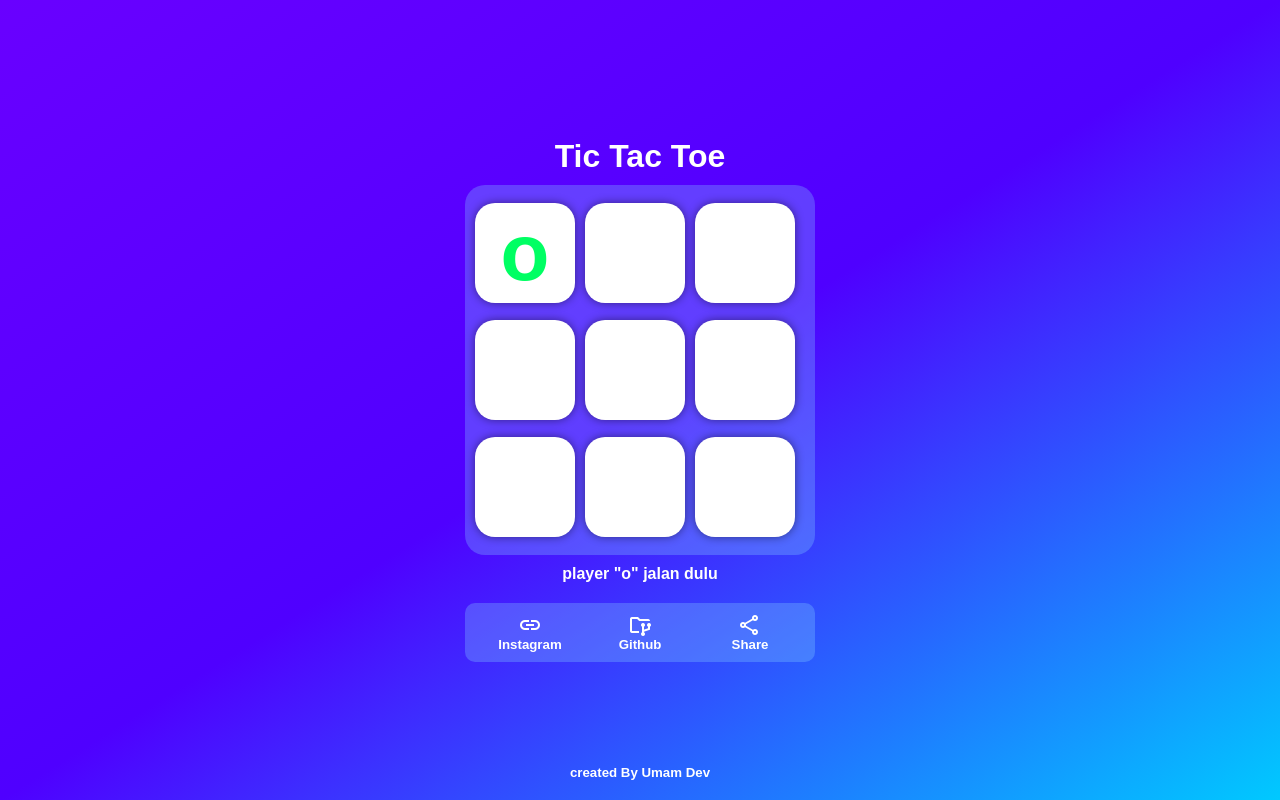
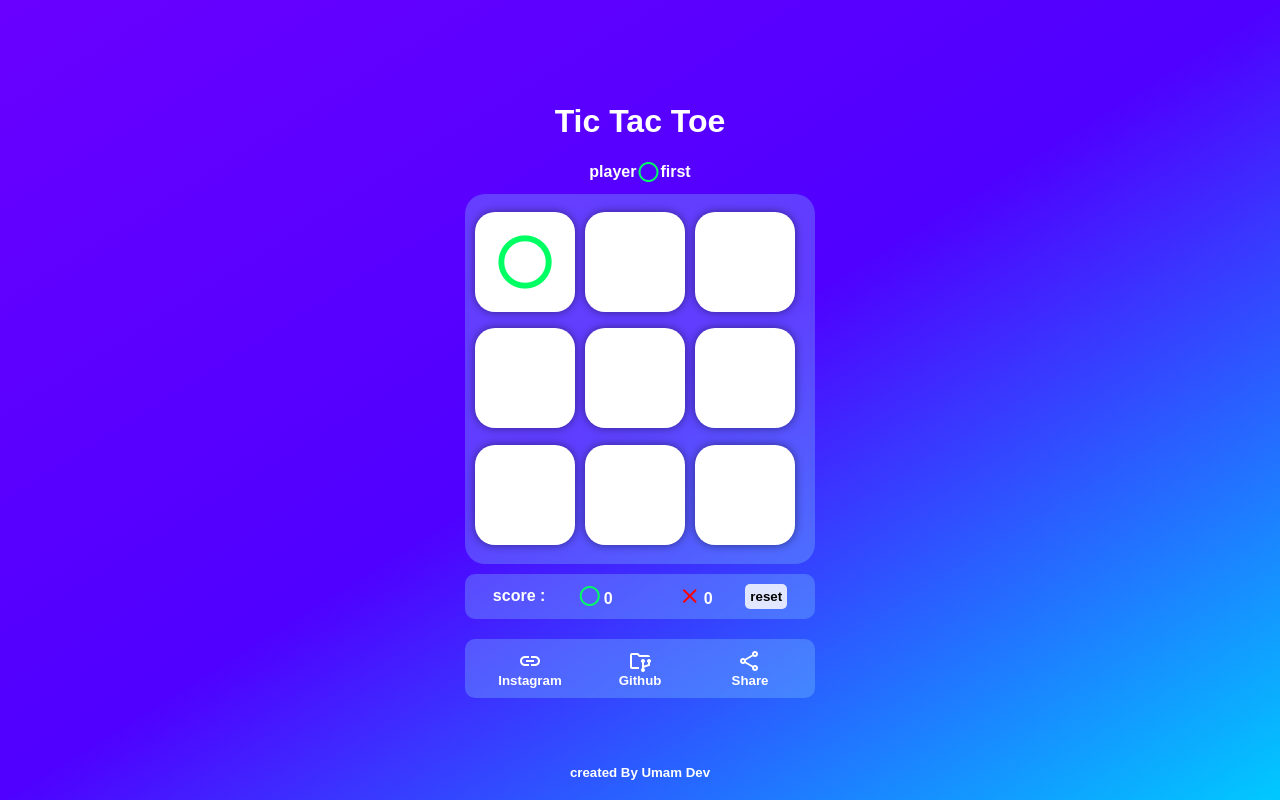
Before and after one commit to UmamDev/Tic-Tac-Toe-Game, a plain HTML site: page index.html in a window 1280 px wide. Both pictures are taken after a click on the item 525 px from the left and 253 px from the top of the page. Drawn offline with nearby package versions, Linux system fonts and the light colour scheme; some packages are replaced by stand-ins of ours; a script that the page names is missing.

Commit message:
New Update

```diff
--- a/index.html
+++ b/index.html
@@ -19,6 +19,11 @@
 
     <h1 class="title">Tic Tac Toe</h1>
 
+    <!-- notif -->
+    <div class="notif">
+      <h4 class="firstPlayer" id="firstPlayer">player "o" first</h4>
+    </div>
+
     <!-- game container -->
     <div class="game-container">
       <ul id="items">
@@ -34,10 +39,25 @@
       </ul>
     </div>
 
-    <!-- win notif -->
-    <div class="notif">
-      <h4>player "o" jalan dulu</h4>
+    <div class="score">
+      <h4>score :</h4>
+      <ul>
+        <li>
+          <span class="material-symbols-outlined circle">
+            circle
+          </span>
+          <h4 id="oScore">0</h4>
+        </li>
+        <li>
+          <span class="material-symbols-outlined close">
+            close
+          </span>
+          <h4 id="xScore">0</h4>
+        </li>
+      </ul>
+      <button onclick="resetScore()"><h4>reset</h4></button>
     </div>
+
 
     <!-- controls -->
     <div class="controls">
--- a/main.js
+++ b/main.js
@@ -1,3 +1,4 @@
+let firstPlayer = document.getElementById("firstPlayer");
 let player = "o";
 let x = [];
 let o = [];
@@ -12,16 +13,31 @@ let winPatern = [
   [2, 4, 6]
 ];
 
+//Score
+let oScore = 0;
+let xScore = 0;
+
+firstPlayer.innerHTML = `player <span class="material-symbols-outlined circle">circle</span> first`;
+
 //move
 function move(cord){
   let pos = document.getElementById(cord);
+  let oScoreDisplay = document.getElementById("oScore");
+  let xScoreDisplay = document.getElementById("xScore");
 
+  if(pos.querySelector('*') === null){
 
     if(player == "o"){
-    pos.innerHTML = player;
+      pos.innerHTML = `
+       <span class="material-symbols-outlined">
+          circle
+       </span>
+      `;
       pos.className = "o";
       o.push(parseInt(cord));
       if(check("o")){
+        oScore++;
+        oScoreDisplay.innerText = oScore;
         Swal.fire({
           title: 'O WIN',
           text: 'WIN',
@@ -29,14 +45,27 @@ function move(cord){
           confirmButtonText: 'Back'
         });
         reset();
+        player = "x";
+        firstPlayer.innerHTML = `player <span class="material-symbols-outlined close">close</span> first`;
       }else{
         player = "x";
+        if (x.length === 3){
+          let firstMove = document.getElementById(`${x[0]}`);
+          firstMove.innerHTML = "";
+          x.shift();
+        }
       }
     }else{
-    pos.innerHTML = player;
+      pos.innerHTML = `
+        <span class="material-symbols-outlined">
+          close
+        </span>
+      `;
       pos.className = "x";
       x.push(parseInt(cord));
       if (check("x")) {
+        xScore++;
+        xScoreDisplay.innerText = xScore;
         Swal.fire({
           title: 'X',
           text: 'WIN',
@@ -44,19 +73,20 @@ function move(cord){
           confirmButtonText: 'Back'
         });
         reset();
+        player = "o";
+        firstPlayer.innerHTML = `player <span class="material-symbols-outlined circle">circle</span> first`;
       } else {
         player = "o";
+        if (o.length === 3) {
+          let firstMove = document.getElementById(`${o[0]}`);
+          firstMove.innerHTML = "";
+          o.shift();
+        }
       }
     }
 
-  if (x.length === 3 && o.length === 3) {
-    Swal.fire({
-      title: 'DRAW',
-      icon: 'warning',
-      confirmButtonText: 'Back'
-    });
-    reset();
   }
+
 }
 
 //check
@@ -64,10 +94,13 @@ function check(trgt){
   if(trgt == "o"){
 
     for (var i = 0; i < winPatern.length; i++) {
-      let current = winPatern[i].sort();
-      let target = o.sort();
+      let current = winPatern[i];
+      let target = o;
+      let a = target[0];
+      let b = target[1];
+      let c = target[2];
 
-      if(JSON.stringify(current) === JSON.stringify(target)){
+      if(current.includes(a) && current.includes(b) && current.includes(c)){
         return true;
       }
     }
@@ -76,10 +109,13 @@ function check(trgt){
   }else{
 
     for (var i = 0; i < winPatern.length; i++) {
-      let current = winPatern[i].sort();
-      let target = x.sort();
+      let current = winPatern[i];
+      let target = x;
+      let a = target[0];
+      let b = target[1];
+      let c = target[2];
 
-      if (JSON.stringify(current) === JSON.stringify(target)) {
+      if (current.includes(a) && current.includes(b) && current.includes(c)) {
         return true;
       }
     }
@@ -105,9 +141,17 @@ function share(){
     navigator.share({
         title: 'Tic Tac Toe',
         text: 'Lets Play Online Tic Tac Toe\n',
-        url: 'https://umamdev.github.io/Tic-Tac-Toe-Game',
+        url: 'https://umamdev.github.io/Tic-Tac-Toe-Game ',
       })
       .then(() => console.log('Successful share'))
       .catch((error) => console.log('Error sharing', error));
   }
 }
+
+//reset score
+function resetScore() {
+  xScore = 0;
+  oScore = 0;
+  document.getElementById("oScore").innerText = oScore;
+  document.getElementById("xScore").innerText = xScore;
+}
--- a/style.css
+++ b/style.css
@@ -12,6 +12,11 @@ a{
 
 .title{
   color: #fff;
+}
+
+.firstPlayer{
+  display: flex;
+  align-items: center;
 }
 
 .container{
@@ -59,22 +64,28 @@ a{
   align-items: center;
   text-align: center;
   box-shadow: 0 0 10px #00000078;
+  transition: 0.3s ease-in-out;
 }
 
-.x{
+.game-container ul li:hover{
+  background-color: #FFFFFFC9;
+  box-shadow: 0 0 1px #00000078;
+}
+
+.x span{
   color: #FF0000;
   font-weight: bold;
-  font-size: 80px;
+  font-size: 60px;
 }
 
 .x p, .o p{
   height: 100%;
 }
 
-.o{
+.o span{
   color: #00FF63;
   font-weight: bold;
-  font-size: 80px;
+  font-size: 60px;
 }
 
 .notif{
@@ -98,7 +109,62 @@ a{
   flex-direction: column;
   justify-content: center;
   align-items: center;
+  transition: 0.3s ease-in-out;
 }
+
+.controls div, .controls a:hover{
+  background-color: #B2B2B21C;
+}
+
+/* score */
+.score{
+  width: 330px;
+  padding: 10px;
+  border-radius: 10px;
+  background-color: #86D6FF4A;
+  display: flex;
+  justify-content: center;
+  align-items: center;
+  color: #fff;
+}
+
+.score ul{
+  width: 200px;
+  list-style: none;
+  display: flex;
+  justify-content: space-around;
+}
+
+.score ul li{
+  display: flex;
+  gap: 2px;
+  align-items: end;
+}
+
+.score button{
+  background-color: #FFFFFFD4;
+  border: none;
+  border-radius: 5px;
+  padding: 5px;
+  transition: 0.3s ease-in-out;
+}
+
+.score button:hover{
+  background-color: #FFFFFF;
+  box-shadow: 0 0 10px #00000078;
+}
+
+.circle{
+  color: #00FF63;
+  font-weight: bold;
+}
+
+.close{
+  color: #ff0000;
+  font-weight: bold;
+}
+
+/* foter */
 
 .footer{
   width: 100lvw;
```
Lines whose indentation alone changed are shown as unchanged.
